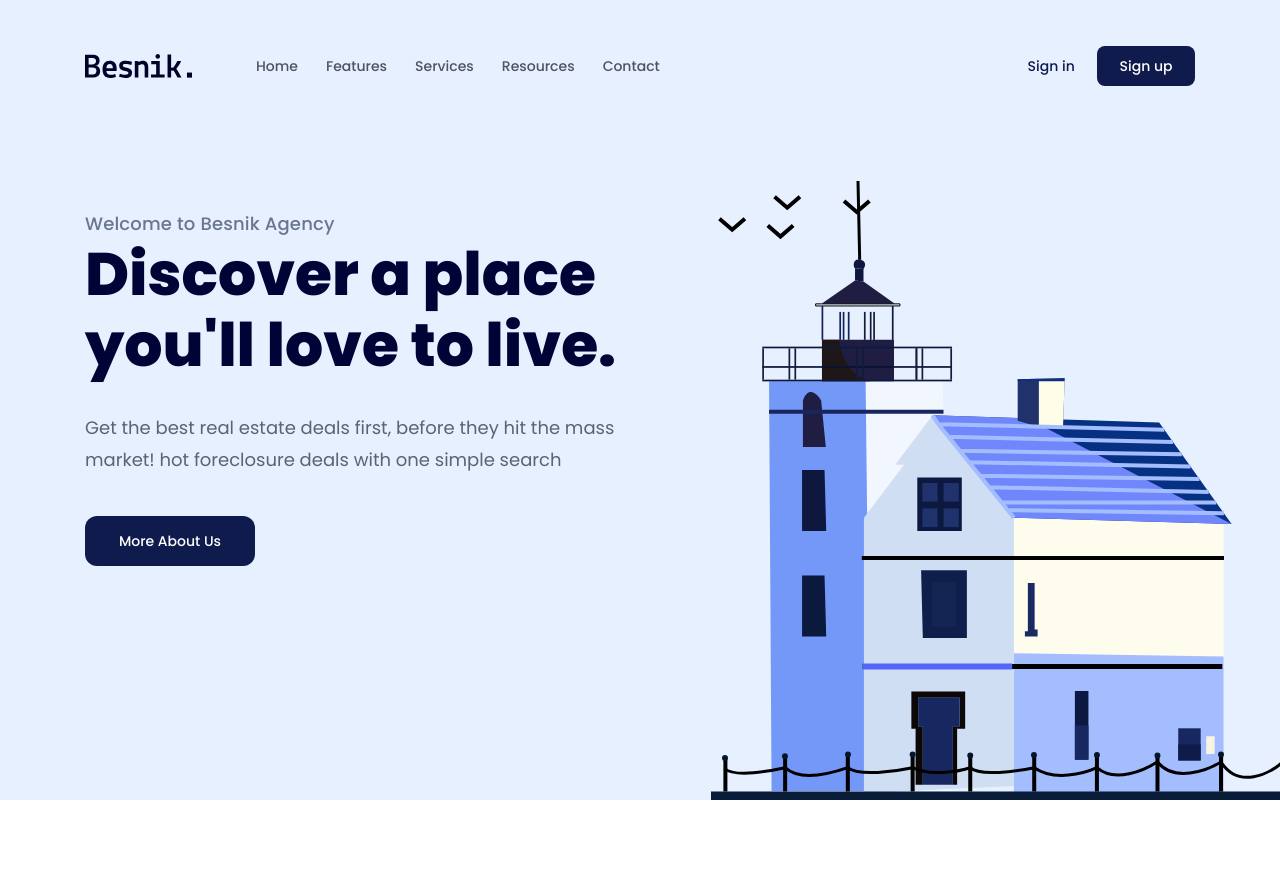
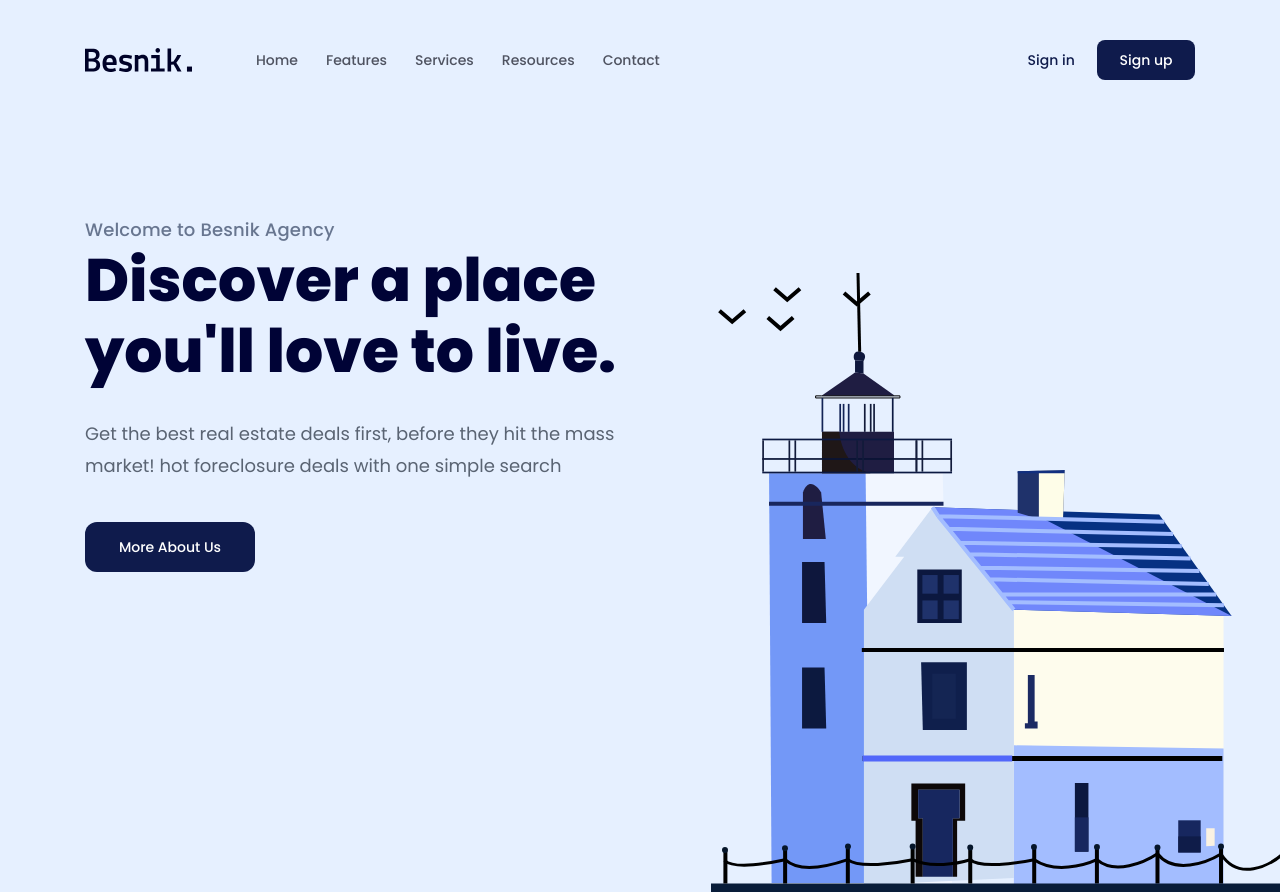
Before and after one commit to HaoAnhVo/f8-htmlcss-01, a plain HTML site: page index.html in a window 1280 px wide. Shown: the top 892 px of the page. Drawn offline with Linux system fonts and the light colour scheme; a web font is replaced by a local one.

Commit message:
improve header

```diff
--- a/assets/css/styles.css
+++ b/assets/css/styles.css
@@ -53,11 +53,20 @@ a {
 
 /* HEADER */
 
-.header {
+.fixed-header {
+    background: #e6f0ff;
+    padding-top: 28px;
+    position: sticky;
+    top: -28px;
+    z-index: 1;
+}
+
+.hero-wrap {
+    display: flex;
+    flex-direction: column;
     position: relative;
     background: #e6f0ff;
     height: 100vh;
-    padding-top: 8px;
 }
 
 /* NAVBAR */
@@ -65,7 +74,7 @@ a {
 .navbar {
     display: flex;
     align-items: center;
-    margin-top: 38px;
+    padding: 12px 0;
 }
 
 .navbar ul {
--- a/index.html
+++ b/index.html
@@ -18,8 +18,7 @@
 
     <body>
         <main>
-            <!-- Header  -->
-            <header class="header">
+            <header class="fixed-header">
                 <div class="content">
                     <nav class="navbar">
                         <!-- img -->
@@ -38,7 +37,12 @@
                             <a href="#!" class="btn btn-action">Sign up</a>
                         </div>
                     </nav>
+                </div>
+            </header>
 
+            <!-- Header  -->
+            <div class="hero-wrap">
+                <div class="content">
                     <div class="hero">
                         <div class="info">
                             <p class="sub-title">Welcome to Besnik Agency</p>
@@ -60,7 +64,7 @@
                         class="hero-img"
                     />
                 </div>
-            </header>
+            </div>
 
             <!-- Clients -->
             <div class="clients">
```
